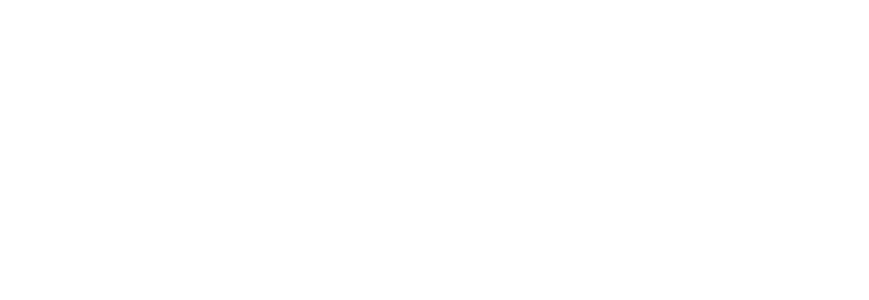
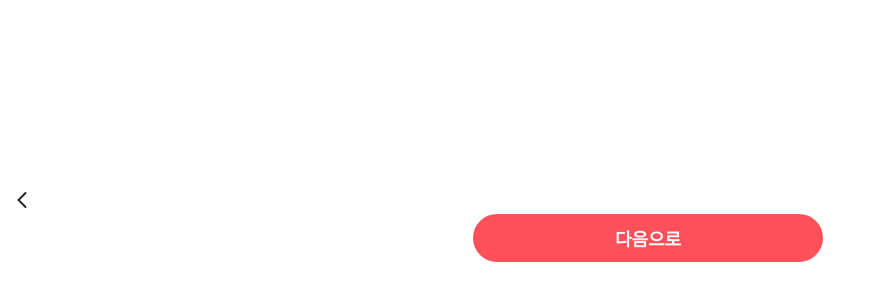
Before and after one commit to BapMate/BapMateFront, a React (Create React App) app: page /signup in a window 1280 px wide. Before the commit this address had no page. Shown: the part 184-484 px from the top of the page, without its empty margins (0-869 px from the left). Built offline with nearby package versions, Linux system fonts and the light colour scheme.

Commit message:
[chore]회원가입 페이지 추가

```diff
--- a/src/App.tsx
+++ b/src/App.tsx
@@ -6,6 +6,7 @@
 import KakaoLogin from './pages/kakaoLogin';
 import { QueryClientProvider, QueryClient } from '@tanstack/react-query';
 import Main from './pages/main';
+import Signup from './pages/signup';
 
 function App() {
   const queryClient = new QueryClient();
@@ -17,6 +18,7 @@
             <Route path="/" element={<Landing />} />
             <Route path="/kakao/redirect" element={<KakaoLogin />} />
             <Route path="/main" element={<Main />} />
+            <Route path="/signup" element={<Signup />} />
           </Routes>
         </BrowserRouter>
       </QueryClientProvider>
--- a/src/apis/get/useGetIdToken.tsx
+++ b/src/apis/get/useGetIdToken.tsx
@@ -16,7 +16,7 @@
       const res = await axiosInstance.get(
         `/v1/auth/${logintype}/idtoken?code=${code}`,
       );
-      return res.data;
+      return res.data.idToken;
     },
   });
 
--- /dev/null
+++ b/src/components/common/backHeader.tsx
@@ -0,0 +1,33 @@
+import React from 'react';
+import styled from 'styled-components';
+import { ReactComponent as Back } from '../../assets/Back.svg';
+
+interface HeaderProps {
+  text?: string;
+}
+
+const BackHeader = ({ text = '' }: HeaderProps) => {
+  return (
+    <Wrapper>
+      <Back />
+      <Text>{text}</Text>
+    </Wrapper>
+  );
+};
+
+const Wrapper = styled.div`
+  width: 100vw;
+
+  display: flex;
+  flex-direction: row;
+  justify-content: flex-start;
+  align-items: center;
+`;
+
+const Text = styled.div`
+  font-family: Pretendard;
+  font-size: 1rem;
+  font-weight: 700;
+`;
+
+export default BackHeader;
--- a/src/pages/kakaoLogin.tsx
+++ b/src/pages/kakaoLogin.tsx
@@ -21,6 +21,7 @@
   useEffect(() => {
     if (fetchData.idToken !== null) {
       setIdToken(fetchData.idToken.data.idToken);
+      localStorage.setItem('idToken', idToken);
     }
   }, [fetchData]);
 
@@ -40,6 +41,7 @@
       } else {
         //회원가입 안된 사용자
         alert('회원가입이 필요해요!');
+        navigate('/signup');
       }
     }
   }, [fetchAccessData.isSuccess]);
--- /dev/null
+++ b/src/pages/signup.tsx
@@ -0,0 +1,35 @@
+import React from 'react';
+import styled from 'styled-components';
+import CommonButton from '../components/common/button';
+import BackHeader from '../components/common/backHeader';
+
+const Signup = () => {
+  const moveToNext = () => {
+    alert('다음!');
+  };
+
+  return (
+    <Wrapper>
+      <BackHeader text="" />
+
+      <CommonButton
+        onClick={moveToNext}
+        color="key"
+        textColor="white"
+        text="다음으로"
+      />
+    </Wrapper>
+  );
+};
+
+const Wrapper = styled.div`
+  width: 100vw;
+  height: 100vh;
+
+  display: flex;
+  flex-direction: column;
+  justify-content: center;
+  align-items: center;
+`;
+
+export default Signup;
```
Also changed, not shown: .eslintrc.json, src/assets/Back.svg (added).
